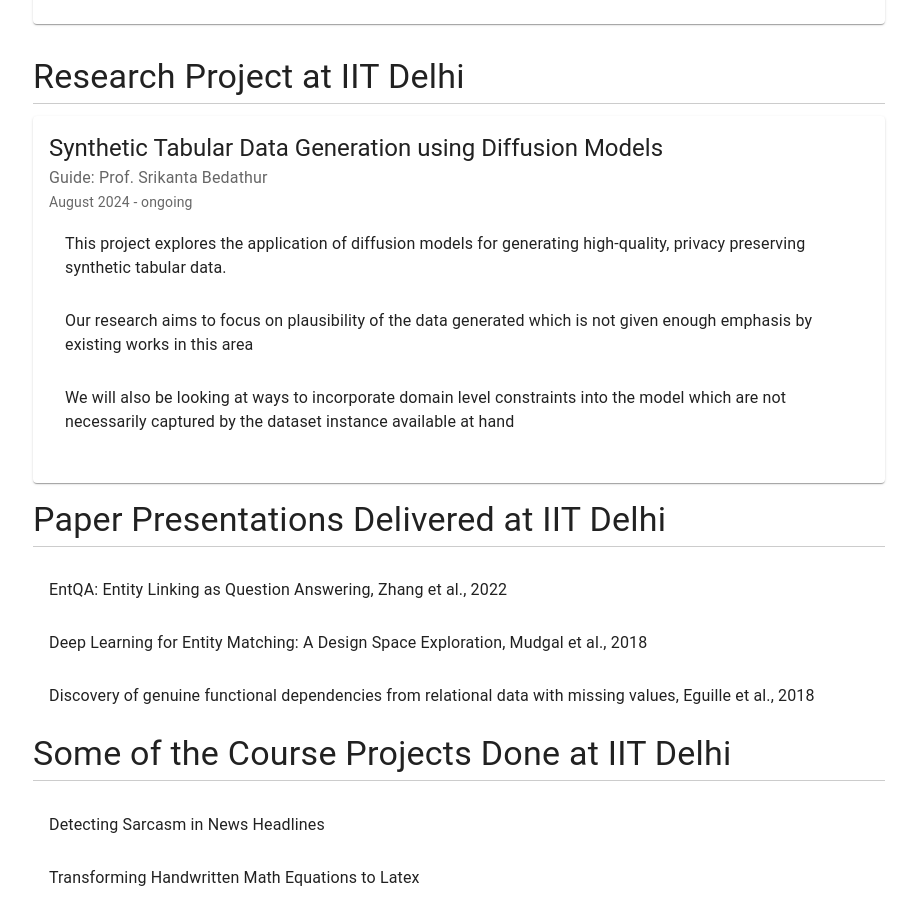
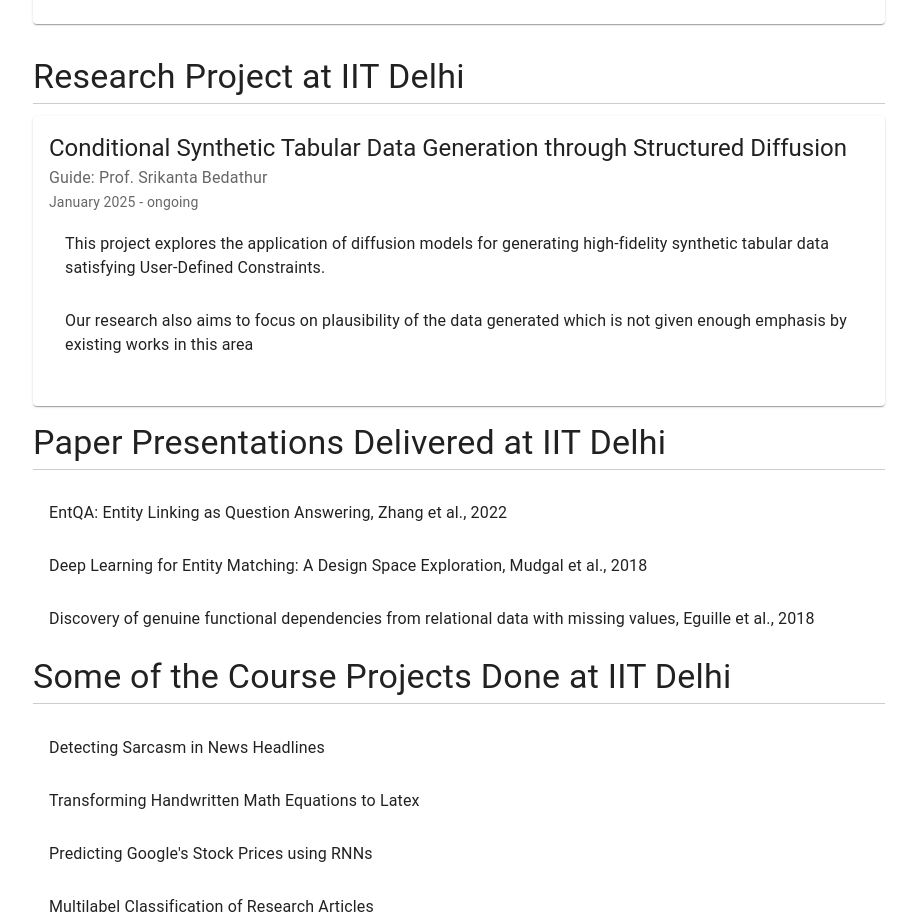
Before and after one commit to lakshaykakkar/lakshaykakkar.github.io, a React (Create React App) app in the folder my-portfolio/: page / in a window 1280 px wide. Shown: the part 1280-2202 px from the top of the page, without its empty margins (181-1098 px from the left). Built offline with nearby package versions, Linux system fonts and the light colour scheme.

Commit message:
Update project details in Projects.tsx

```diff
--- a/my-portfolio/src/components/Projects.tsx
+++ b/my-portfolio/src/components/Projects.tsx
@@ -10,23 +10,20 @@
       <Card sx={{ mb: 2 }}>
         <CardContent>
           <Typography variant="h5" component="h3">
-            Synthetic Tabular Data Generation using Diffusion Models
+            Conditional Synthetic Tabular Data Generation through Structured Diffusion
           </Typography>
           <Typography variant="subtitle1" color="text.secondary">
             Guide: Prof. Srikanta Bedathur
           </Typography>
           <Typography variant="body2" color="text.secondary">
-            August 2024 - ongoing
+            January 2025 - ongoing
           </Typography>
           <List>
             <ListItem>
-              <ListItemText primary="This project explores the application of diffusion models for generating high-quality, privacy preserving synthetic tabular data." />
+              <ListItemText primary="This project explores the application of diffusion models for generating high-fidelity synthetic tabular data satisfying User-Defined Constraints." />
             </ListItem>
             <ListItem>
-              <ListItemText primary="Our research aims to focus on plausibility of the data generated which is not given enough emphasis by existing works in this area" />
-            </ListItem>
-            <ListItem>
-              <ListItemText primary="We will also be looking at ways to incorporate domain level constraints into the model which are not necessarily captured by the dataset instance available at hand" />
+              <ListItemText primary="Our research also aims to focus on plausibility of the data generated which is not given enough emphasis by existing works in this area" />
             </ListItem>
           </List>
         </CardContent>
```
